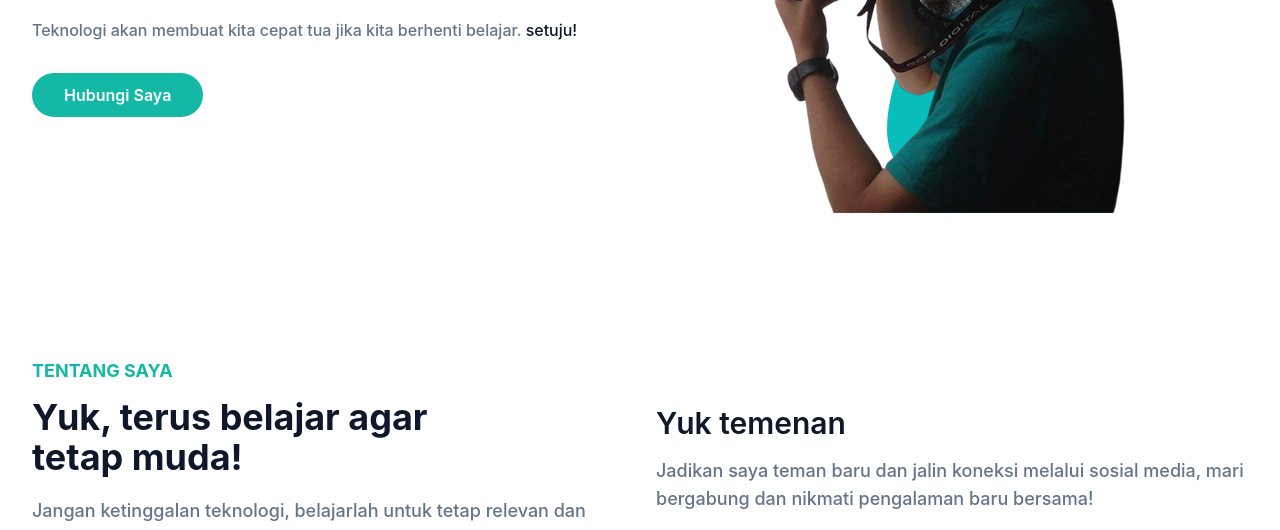
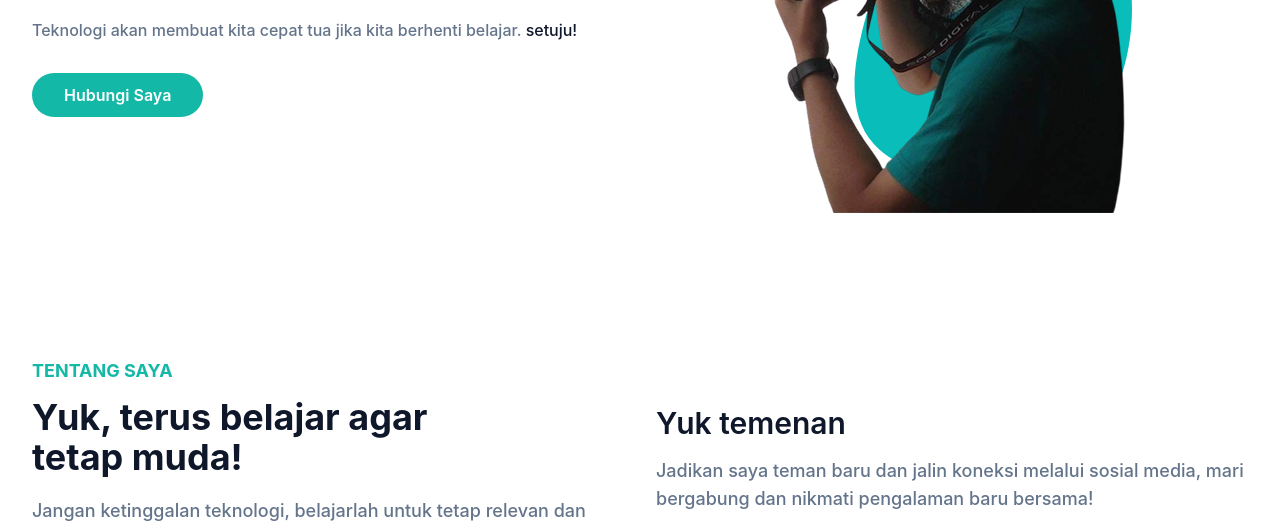
Before and after one commit to ametriyadhi/portfolio-tailwind-css, a website: page index.html in a window 1280 px wide. Shown: the part 366-896 px from the top of the page. Drawn offline with Linux system fonts and the light colour scheme.

Commit message:
Update index.html

```diff
--- a/index.html
+++ b/index.html
@@ -86,8 +86,8 @@
           <div class="relative mt-10 lg:mt-9 lg:right-0">
             <img src="dist/img/Abah.png" alt="Abah Hulwan" class="max-w-full mx-auto relative z-10" />
 
-            <span class="absolute -bottom-0 left-1/2 -translate-x-1/2 md:scale-125">
-              <svg width="600" height="300" viewBox="0 0 200 200" xmlns="http://www.w3.org/2000/svg">
+            <span class="absolute -bottom-0 left-1/2 -translate-x-1/2 md:scale-125 mt-2">
+              <svg width="600" height="450" viewBox="0 0 200 200" xmlns="http://www.w3.org/2000/svg">
                 <path fill="#08BDBA" d="M59.9,-17.3C69.2,9.1,62.5,42.9,41.7,58.2C21,73.4,-13.8,70.2,-27.3,56C-40.8,41.8,-33.1,16.8,-25,-8C-16.9,-32.8,-8.4,-57.4,8.4,-60.2C25.3,-62.9,50.6,-43.8,59.9,-17.3Z" transform="translate(100 100)" />
               </svg>
             </span>
```
